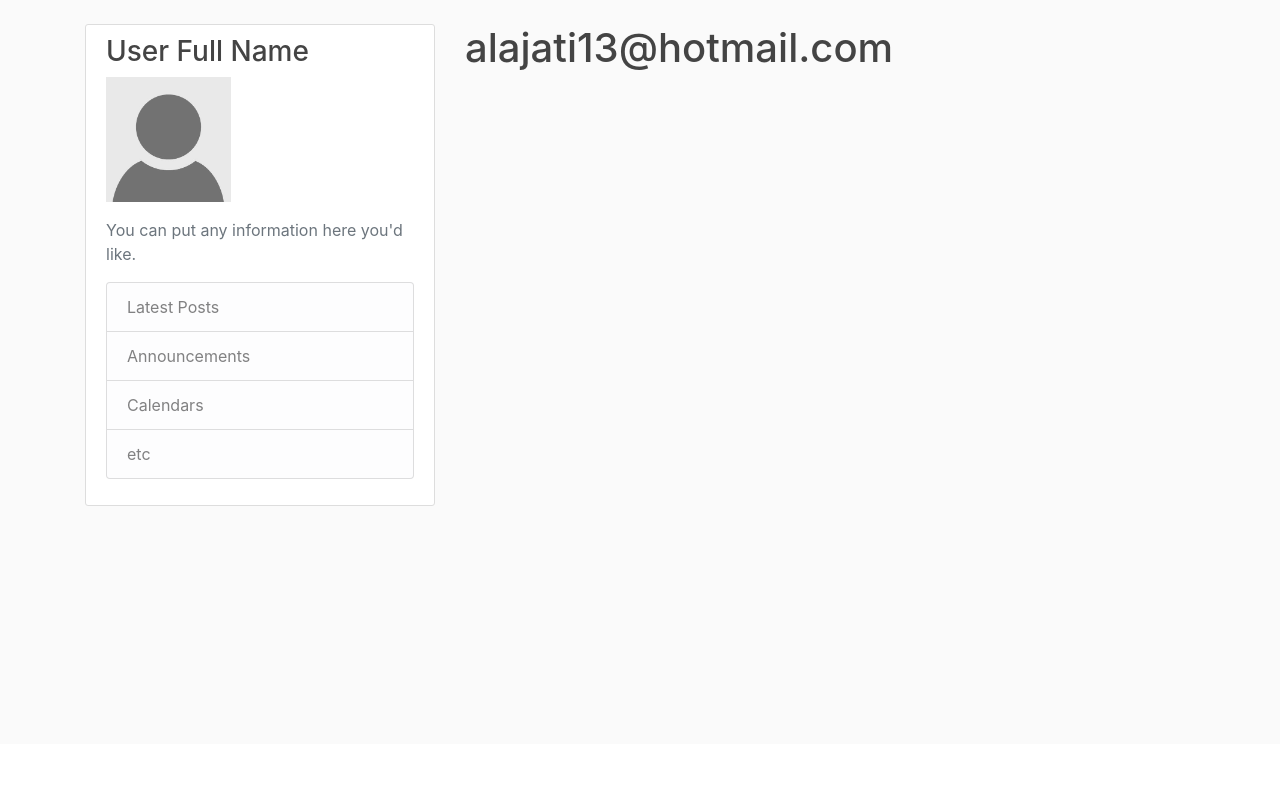
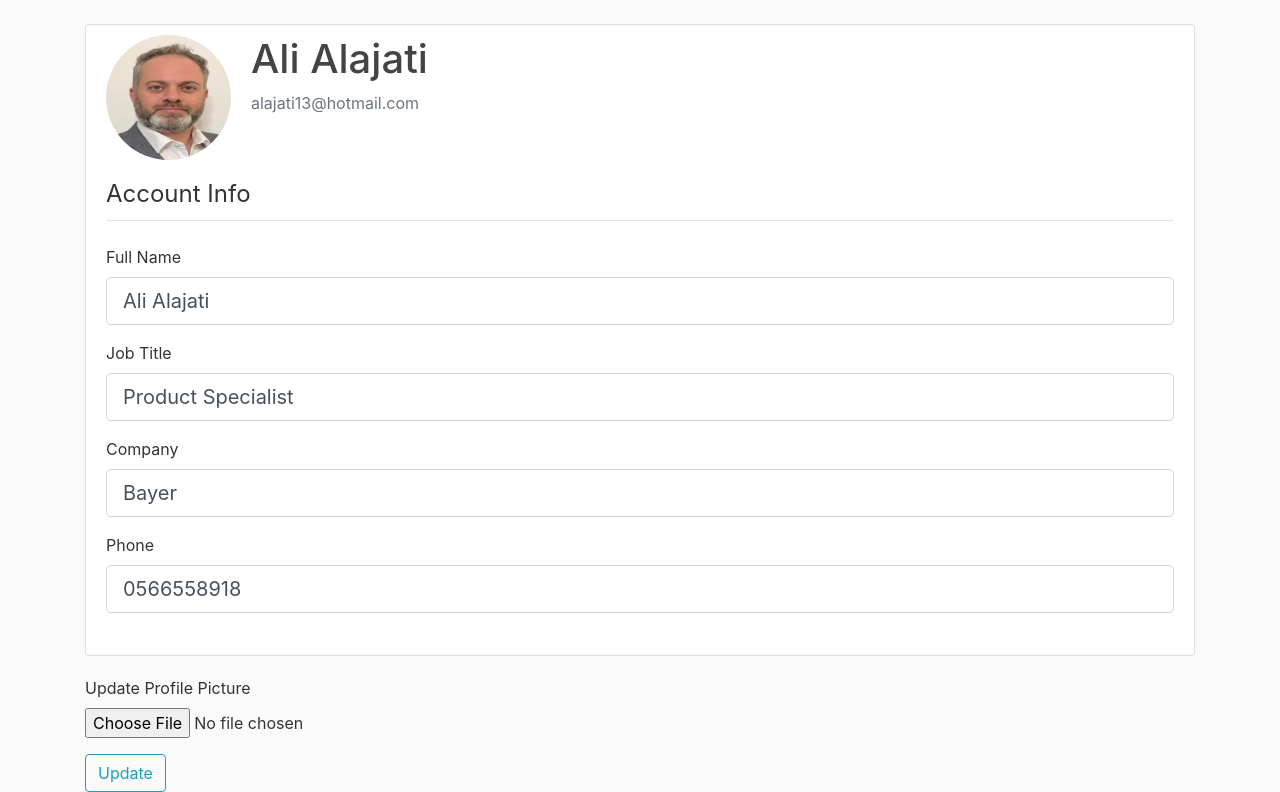
Before and after one commit to Alajati13/NMC-Visits, a Flask app: page /profile in a window 1280 px wide. Shown: the part 56-848 px from the top of the page. Before the commit the page ends 562 px from the top, so only its background shows below. Run offline with Flask 2, Linux system fonts and the light colour scheme; a user stored in the database is signed in; some libraries are stand-ins or nearby versions.

Commit message:
added departments

```diff
--- a/nmcvisits/__init__.py
+++ b/nmcvisits/__init__.py
@@ -11,6 +11,8 @@ app.config["SQLALCHEMY_TRACK_MODIFICATIONS"] = False
 bcrypt = Bcrypt(app)
 db = SQLAlchemy(app)
 login_manager = LoginManager(app)
+login_manager.login_view = "login"
+login_manager.login_message_category = "info"
 
 
 from nmcvisits import routes
--- a/nmcvisits/forms.py
+++ b/nmcvisits/forms.py
@@ -1,10 +1,14 @@
-from xml.dom import ValidationErr
+from csv import field_size_limit
+from dataclasses import Field
+from datetime import datetime
 from flask_wtf import FlaskForm
-from wtforms import StringField, PasswordField, SubmitField, BooleanField
+from flask_wtf.file import FileField, FileAllowed
+from wtforms import StringField, PasswordField, SubmitField, BooleanField, DateField, SelectMultipleField
 from wtforms.validators import DataRequired, Length, Email, EqualTo, Regexp, ValidationError
-from nmcvisits.models import User
+from nmcvisits.models import User, Appointment, Departments # ,VisitedDepartments
 
 class RegistrationForm(FlaskForm):
+    username = StringField("Full Name", validators=[DataRequired(), Length(min=2, max=100)])
     email = StringField("Email", validators=[DataRequired(), Email(), Length(max=100)])
     password = PasswordField("Password",validators=[DataRequired(), Length(min=8, max=20), Regexp("^(?=.*?[A-Z])(?=.*?[a-z])(?=.*?[0-9]).{8,}$", message="Password should be 8 characters at least and contain an upper case letter, a lower case letter, and a number")])
     confirm_password = PasswordField('Confirm Password',validators=[DataRequired(), EqualTo('password')])
@@ -21,3 +25,38 @@ class LoginForm(FlaskForm):
     password = PasswordField("Password",validators=[DataRequired()])
     remember = BooleanField('Remember Me')
     submit = SubmitField('Login')
+
+
+class UpdateProfileForm(FlaskForm):
+    username = StringField("Full Name", validators=[DataRequired(), Length(min=2, max=100)])
+    jobTitle = StringField("Job Title", validators=[DataRequired(), Length(min=2, max=100)])
+    company = StringField("Company", validators=[DataRequired(), Length(min=2, max=100)])
+    phone = StringField("Phone", validators=[DataRequired(), Length(min=8, max=100)])
+    picture = FileField("Update Profile Picture", validators=[FileAllowed(["jpg","png","bmp","jpeg","svg"])])
+    submit = SubmitField('Update')
+
+class CreateAppointment(FlaskForm):
+    '''
+     departments = []
+    for entry in Departments.query.all():
+        departments.append(entry["departmentName"])
+
+    '''
+
+    appointmentDate = DateField("Appointment requested Date", validators=[DataRequired()])
+    #department = SelectMultipleField("Departments to visit", choices=[departments])
+    submit = SubmitField('Create Appointment')
+
+class AddDepartments(FlaskForm):
+    department = StringField("Department Name", validators=[DataRequired(), Length(min=2, max=100)])
+    submit = SubmitField('Add Department')
+    def validate_department(self, department):
+        dpt =  Departments.query.filter_by(departmentName=department.data).first()
+        if dpt:
+            raise ValidationError("Department is already available.")
+
+'''
+class DeleteDepartments(FlaskForm):
+    department = StringField("Department Name", validators=[DataRequired(), Length(min=2, max=100)])
+    submit = SubmitField('Add Department')
+'''
--- a/nmcvisits/requirements.txt
+++ b/nmcvisits/requirements.txt
@@ -4,3 +4,4 @@ flask-SQLAlchemy
 email_validators
 flask-bcrypt
 flask-login
+Pillow
--- a/nmcvisits/routes.py
+++ b/nmcvisits/routes.py
@@ -1,9 +1,12 @@
-import email
-from flask import render_template, url_for, redirect, flash
+import secrets
+import os
+from PIL import Image
+from flask import render_template, url_for, redirect, flash, request
 from nmcvisits import app, db, bcrypt
-from nmcvisits.forms import RegistrationForm, LoginForm
-from nmcvisits.models import User, Appointment
-from flask_login import login_user, current_user, logout_user
+from nmcvisits.forms import RegistrationForm, LoginForm, UpdateProfileForm ,AddDepartments # , DeleteDepartments
+from nmcvisits.models import Departments, User, Appointment
+from flask_login import login_user, current_user, logout_user, login_required
+from nmcvisits.helpers import getDepartments
 
 @app.route("/")
 @app.route("/home")
@@ -23,7 +26,8 @@ def login():
         user = User.query.filter_by(email=form.email.data).first()
         if user and bcrypt.check_password_hash(user.password, form.password.data):
             login_user(user, remember = form.remember.data)
-            return redirect(url_for("home"))
+            nextPage = request.args.get("next")
+            return redirect(nextPage) if nextPage else redirect(url_for("home"))
         else:
             flash("Login Unsuccesful. Please check email and password", "danger")
     return render_template("login.html", title = "Login", form=form)
@@ -35,7 +39,7 @@ def register():
     form = RegistrationForm()
     if form.validate_on_submit():
         hashed_pasword = bcrypt.generate_password_hash(form.password.data).decode("utf-8")
-        user = User(email = form.email.data, password = hashed_pasword)
+        user = User(username = form.username.data.strip().title(), email = form.email.data, password = hashed_pasword)
         db.session.add(user)
         db.session.commit()
 
@@ -48,6 +52,63 @@ def logout():
     logout_user()
     return redirect(url_for("home"))
 
-@app.route("/profile")
+def savePicture(formPicture):
+    random_hex = secrets.token_hex(8)
+    _, ext = os.path.splitext(formPicture.filename)
+    pictureName = random_hex + ext
+    picturePath = os.path.join(app.root_path, "static/Profile_Photos", pictureName)
+    outputSize = (400,400)
+    i = Image.open(formPicture)
+    i.thumbnail(outputSize)
+    i.save(picturePath)
+    i.close()
+    return pictureName
+
+@app.route("/profile", methods=["GET", "POST"])
+@login_required
 def profile():
-    return render_template("profile.html", title = "Profile")
+    form = UpdateProfileForm()
+    if form.validate_on_submit():
+        if form.picture.data:
+            pictureFile = savePicture(form.picture.data)
+            if current_user.imageFile != "default.jpg":
+                oldPicturePath = os.path.join(app.root_path, "static/Profile_Photos", current_user.imageFile)
+                os.remove(oldPicturePath)
+            current_user.imageFile = pictureFile
+        current_user.username = form.username.data.strip().title()
+        current_user.jobTitle = form.jobTitle.data.strip().title()
+        current_user.company = form.company.data.strip().title()
+        current_user.phone = form.phone.data.strip()
+        db.session.commit()
+        flash("your profile has been updated", "success")
+        return redirect(url_for("profile"))
+    elif request.method == "GET":
+        form.username.data = current_user.username
+        form.jobTitle.data = current_user.jobTitle
+        form.company.data = current_user.company
+        form.phone.data = current_user.phone
+
+    imageFile = url_for("static", filename="profile_photos/" + current_user.imageFile)
+    return render_template("profile.html", title = "Profile", imageFile=imageFile, form=form)
+
+@app.route("/departments", methods=["GET", "POST"])
+@login_required
+def departments():
+    departments = getDepartments()
+    form = AddDepartments()
+    if form.validate_on_submit():
+        department = Departments(departmentName = form.department.data.strip().title())
+        db.session.add(department)
+        db.session.commit()
+        return redirect(url_for("departments"))
+    return render_template("departments.html", departments=departments, sidebar = True, form=form)
+
+
+@app.route("/deleteDepartment", methods=["POST"])
+@login_required
+def deleteDepartment():
+    departmentName = request.form.get("departmentName")
+    department = Departments.query.filter_by(departmentName=departmentName).first()
+    db.session.delete(department)
+    db.session.commit()
+    return redirect(url_for("departments"))
--- a/nmcvisits/templates/layout.html
+++ b/nmcvisits/templates/layout.html
@@ -29,7 +29,6 @@
               <a class="nav-item nav-link" href="{{ url_for('home') }}">Home</a>
               <a class="nav-item nav-link" href="{{ url_for('about') }}">About</a>
             </div>
-            <!-- Navbar Right Side -->
             <div class="navbar-nav">
               {% if current_user.is_authenticated %}
               <a class="nav-item nav-link" href="{{ url_for('profile') }}">Profile</a>
@@ -45,21 +44,14 @@
     </header>
     <main role="main" class="container">
       <div class="row">
-        <div class="col-md-4">
-            <div class="content-section">
-                <h3>User Full Name</h3>
-                <img src="{{ url_for('static', filename='default.jpg') }}" class="account-img" alt="userimage">
-                <p class='text-muted'>You can put any information here you'd like.
-                    <ul class="list-group">
-                        <li class="list-group-item list-group-item-light">Latest Posts</li>
-                        <li class="list-group-item list-group-item-light">Announcements</li>
-                        <li class="list-group-item list-group-item-light">Calendars</li>
-                        <li class="list-group-item list-group-item-light">etc</li>
-                    </ul>
-                </p>
-            </div>
-        </div>
+
+
+        <!-- Content Left Side -->
+        {% if sidebar %}
         <div class="col-md-8">
+        {% else %}
+        <div class="col-md-12">
+        {% endif %}
           {% with messages = get_flashed_messages(with_categories=true) %}
             {% if messages %}
               {% for category, message in messages %}
@@ -72,6 +64,16 @@
           {% block body %}{% endblock %}
         </div>
 
+        <!-- Navbar Right Side -->
+        {% if sidebar %}
+        <div class="col-md-4">
+          <div class="content-section">
+            {% block side %}
+            {% endblock %}
+          </div>
+        </div>
+        {% endif %}
+
       </div>
     </main>
 
--- a/nmcvisits/templates/profile.html
+++ b/nmcvisits/templates/profile.html
@@ -1,7 +1,85 @@
 {% extends "layout.html" %}
 
 {% block body %}
-    <h1>
-        {{ current_user.email }}
-    </h1>
+    <div class="content-section">
+        <div class="media">
+            <img class="rounded-circle account-img", src="{{imageFile}}" alt="User Photo">
+            <div class="media-body">
+                <h2 class="account-heading">{{current_user.username}}</h2>
+                <p class="text-secondary">{{current_user.email}}</p>
+            </div>
+        </div>
+        <form action="" method="POST" enctype="multipart/form-data">
+            {{ form.hidden_tag() }}
+            <fieldset class="form-group">
+                <legend class="border-bottom mb-4 pb-2">Account Info</legend>
+                    <div class="form-group">
+                        {{ form.username.label(class="form-control-label") }}
+                        {% if form.username.errors %}
+                            {{ form.username(class="form-control form-control-lg is-invalid") }}
+                            <div class="invalid-feedback">
+                                {% for error in form.username.errors %}
+                                    <span>{{ error }}</span>
+                                {% endfor %}
+                            </div>
+                        {% else %}
+                            {{ form.username(class="form-control form-control-lg")  }}
+
+                        {% endif %}
+                    </div>
+                    <div class="form-group">
+                        {{ form.jobTitle.label(class="form-control-label") }}
+                        {% if form.jobTitle.errors %}
+                            {{ form.jobTitle(class="form-control form-control-lg is-invalid") }}
+                            <div class="invalid-feedback">
+                                {% for error in form.jobTitle.errors %}
+                                    <span>{{ error }}</span>
+                                {% endfor %}
+                            </div>
+                        {% else %}
+                            {{ form.jobTitle(class="form-control form-control-lg") }}
+                        {% endif %}
+                    </div>
+                    <div class="form-group">
+                        {{ form.company.label(class="form-control-label") }}
+                        {% if form.company.errors %}
+                            {{ form.company(class="form-control form-control-lg is-invalid") }}
+                            <div class="invalid-feedback">
+                                {% for error in form.company.errors %}
+                                    <span>{{ error }}</span>
+                                {% endfor %}
+                            </div>
+                        {% else %}
+                            {{ form.company(class="form-control form-control-lg") }}
+                        {% endif %}
+                    </div>
+                    <div class="form-group">
+                        {{ form.phone.label(class="form-control-label") }}
+                        {% if form.phone.errors %}
+                            {{ form.phone(class="form-control form-control-lg is-invalid") }}
+                            <div class="invalid-feedback">
+                                {% for error in form.phone.errors %}
+                                    <span>{{ error }}</span>
+                                {% endfor %}
+                            </div>
+                        {% else %}
+                            {{ form.phone(class="form-control form-control-lg") }}
+                        {% endif %}
+                    </div>
+                </div>
+                <div class="form-group">
+                    {{ form.picture.label() }}
+                    {{ form.picture(class="form-control-file") }}
+                    {% if form.picture.errors %}
+                        {% for error in form.picture.errors %}
+                            <span class="text-danger">{{ error }}</span><br>
+                        {% endfor %}
+                    {% endif %}
+                </div>
+            </fieldset>
+            <div>
+                {{ form.submit(class="btn btn-outline-info") }}
+            </div>
+        </form>
+    </div>
 {% endblock %}
```
Also changed, not shown: nmcvisits/helpers.py (added, +10 -0 lines), nmcvisits/models.py (+22 -7 lines), nmcvisits/templates/departments.html (added, +48 -0 lines), nmcvisits/templates/register.html (+13 -0 lines), nmcvisits/nmc.db, nmcvisits/static/Profile_Photos/79567a9315f070fb.jpg (added), nmcvisits/static/Profile_Photos/a4b5f661fc24a137.jpg (added), nmcvisits/static/Profile_Photos/default.jpg (added), nmcvisits/static/default.jpg (deleted), 5 other files.
